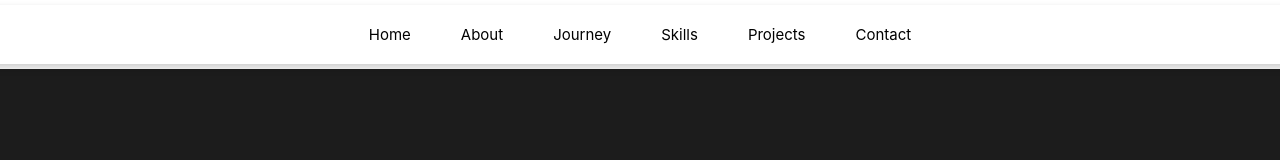
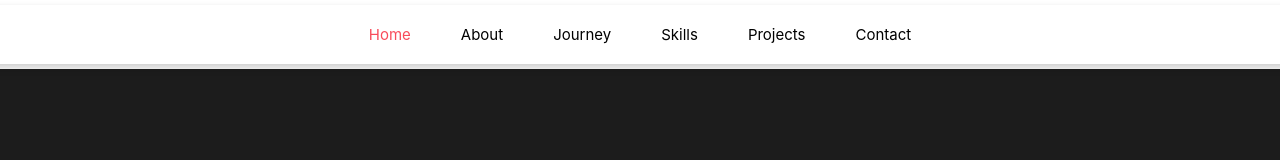
Before and after one commit to lavondet/lavondet.github.io, a React (Create React App) app: page / in a window 1280 px wide. Shown: the top 160 px of the page. Built offline with nearby package versions, Linux system fonts and the light colour scheme.

Commit message:
Navbar change

```diff
--- a/src/App.css
+++ b/src/App.css
@@ -81,6 +81,10 @@ html {
 
 .navbar a:active {
   color: black;
+}
+
+#home-link {
+  color: #f84b5a;
 }
 
 .welcome {
--- a/src/Navbar.js
+++ b/src/Navbar.js
@@ -4,7 +4,7 @@ import React from 'react';
 function Navbar() {
     return(
       <div class="navbar">
-        <a href="#home">Home</a>
+        <a id="home-link" href="#home">Home</a>
         <a href="#about">About</a>
         <a href="#journey">Journey</a>
         <a href="#skills">Skills</a>
```
